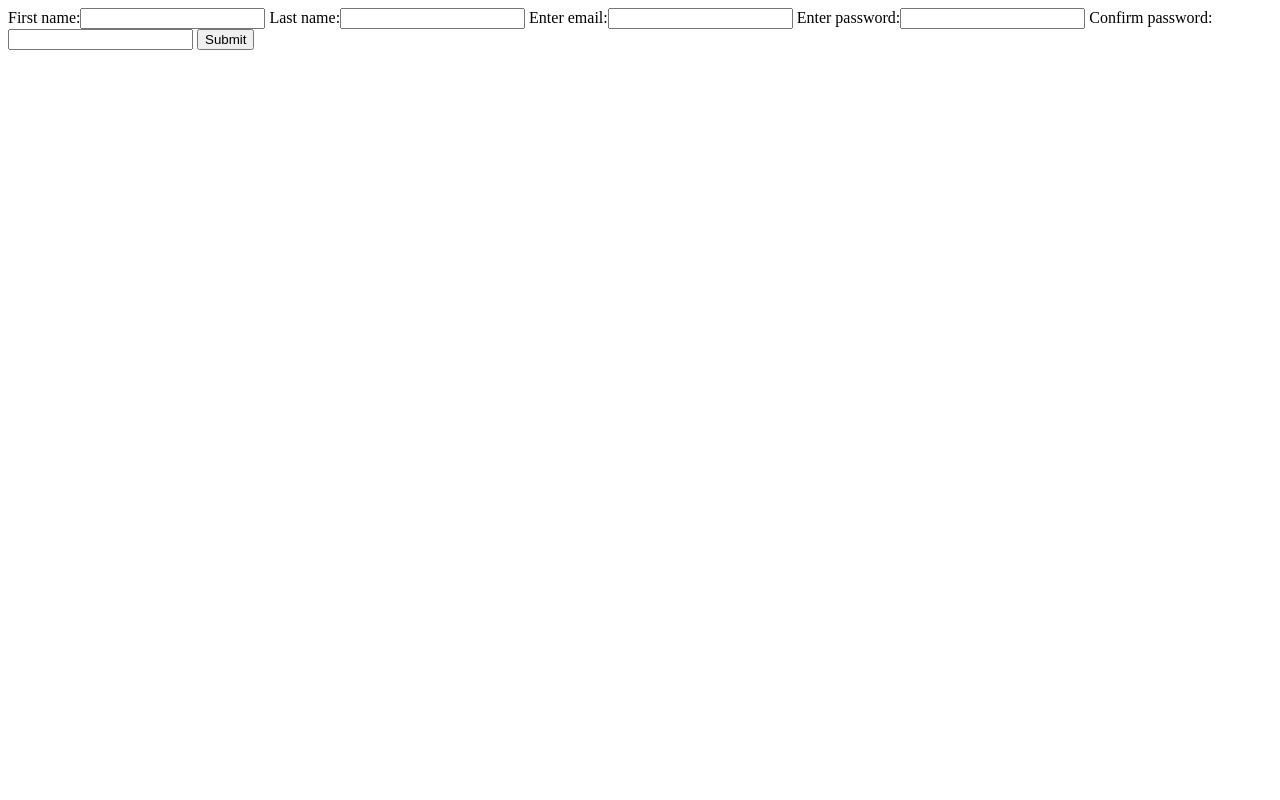
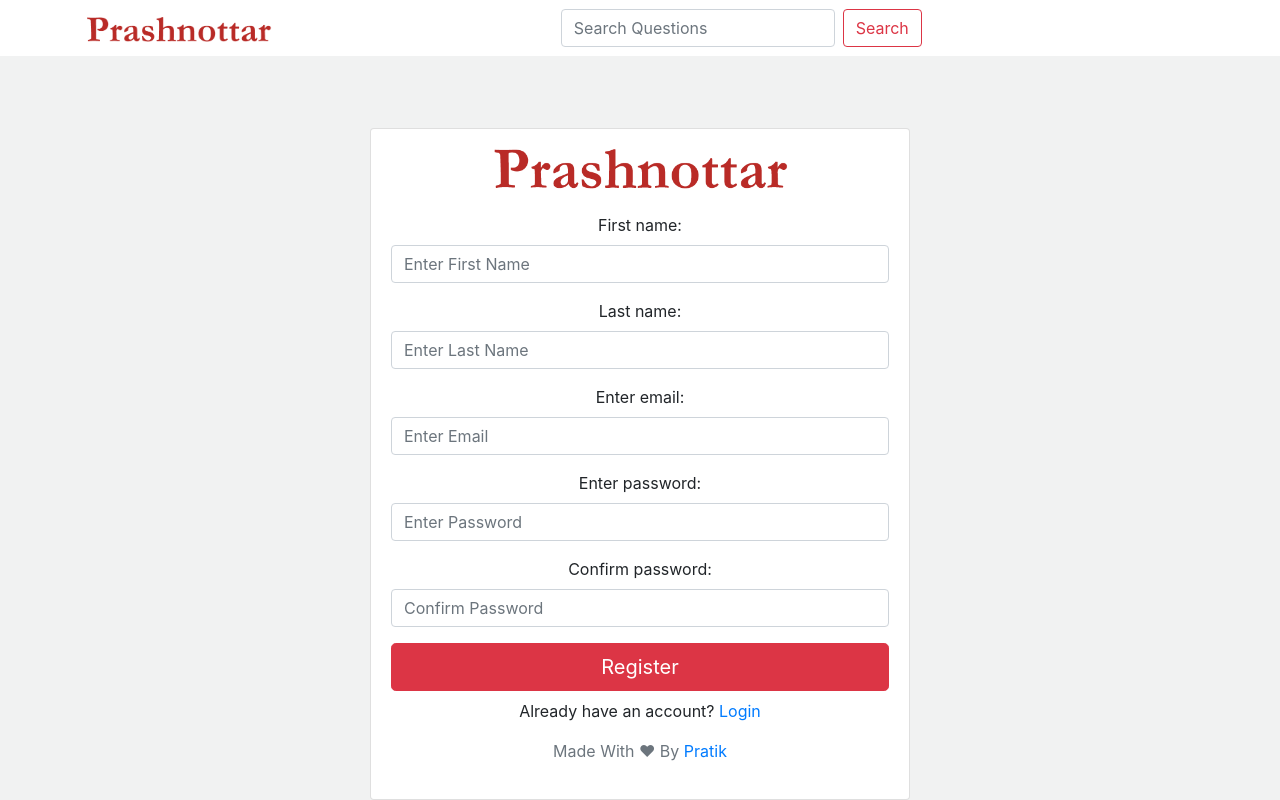
Before and after one commit to singhkumarpratik/prashnottar-django, a Django app: page /users/register/ in a window 1280 px wide. Run offline with Django 3.2, Linux system fonts and the light colour scheme; some libraries are stand-ins or nearby versions.

Commit message:
styled login,register page

```diff
--- a/templates/base.html
+++ b/templates/base.html
@@ -43,7 +43,7 @@
             </form>
           </li>
         </ul>
-
+        {% block buttons %}
         {% if user.is_authenticated %}
         <a class="btn btn-danger mr-4" href="{% url 'qnA:ask-question' %}" role="button">Ask Question</a>
         <a class="btn btn-danger" href="{% url 'users:logout' %}" role="button">Logout</a>
@@ -51,6 +51,7 @@
         <a class="btn btn-danger mr-4" href="{% url 'users:login' %}" role="button">Login</a>
         <a class="btn btn-danger" href="{% url 'users:register' %}" role="button">Register</a>
         {% endif %}
+        {% endblock buttons %}
 
       </div>
     </div>
--- a/templates/users/register.html
+++ b/templates/users/register.html
@@ -1,5 +1,27 @@
-<form action="" method="POST">
-    {% csrf_token %}
-    {{form}}
-    <button>Submit</button>
-</form>
+{% extends "base.html" %}
+{% load static %}
+{% block content %}
+{% block buttons %}
+{% endblock buttons %}
+<div class="container">
+    <div class="row justify-content-center">
+        <div class="col-md-6 mt-5">
+            <div class="card gedf-card">
+                <div class="card-body text-center">
+                    <img class="mb-4" src="{% static 'imgs/logo.png' %}" height="40">
+                    <form action="" method="POST">
+                        {% csrf_token %}
+                        {{form.as_p}}
+                        <button class="btn btn-lg btn-danger btn-block">Register</button>
+                    </form>
+                    <p class="mt-2 mb-3">Already have an account? <a href="{% url 'users:login' %}">Login</a>
+                    </p>
+                    <p class="text-muted">Made With ❤ By <a href="https: //github.com/singhkumarpratik">
+                            Pratik</a>
+                    </p>
+                </div>
+            </div>
+        </div>
+    </div>
+</div>
+{% endblock content %}
--- a/users/forms.py
+++ b/users/forms.py
@@ -4,8 +4,19 @@ from .models import User
 
 
 class LoginForm(forms.Form):
-    email = forms.EmailField(label="Enter email")
-    password = forms.CharField(label="Enter password", widget=forms.PasswordInput)
+    email = forms.EmailField(
+        label="Enter Email",
+        required=True,
+        widget=forms.TextInput(
+            attrs={"class": "form-control", "placeholder": "Enter Email"}
+        ),
+    )
+    password = forms.CharField(
+        label="Enter password",
+        widget=forms.PasswordInput(
+            attrs={"class": "form-control", "placeholder": "Enter Password"}
+        ),
+    )
 
     def clean(self):
         email = self.cleaned_data.get("email")
@@ -27,11 +38,39 @@ class LoginForm(forms.Form):
 
 
 class RegisterForm(forms.Form):
-    first_name = forms.CharField(max_length=30)
-    last_name = forms.CharField(max_length=30)
-    email = forms.EmailField(label="Enter email")
-    password = forms.CharField(label="Enter password", widget=forms.PasswordInput)
-    password1 = forms.CharField(label="Confirm password", widget=forms.PasswordInput)
+    first_name = forms.CharField(
+        max_length=30,
+        required=True,
+        widget=forms.TextInput(
+            attrs={"class": "form-control", "placeholder": "Enter First Name"}
+        ),
+    )
+    last_name = forms.CharField(
+        max_length=30,
+        required=True,
+        widget=forms.TextInput(
+            attrs={"class": "form-control", "placeholder": "Enter Last Name"}
+        ),
+    )
+    email = forms.EmailField(
+        label="Enter email",
+        required=True,
+        widget=forms.TextInput(
+            attrs={"class": "form-control", "placeholder": "Enter Email"}
+        ),
+    )
+    password = forms.CharField(
+        label="Enter password",
+        widget=forms.PasswordInput(
+            attrs={"class": "form-control", "placeholder": "Enter Password"}
+        ),
+    )
+    password1 = forms.CharField(
+        label="Confirm password",
+        widget=forms.PasswordInput(
+            attrs={"class": "form-control", "placeholder": "Confirm Password"}
+        ),
+    )
 
     def clean_email(self):
         email = self.cleaned_data.get("email")
```
Also changed, not shown: templates/users/login.html (+27 -5 lines).
